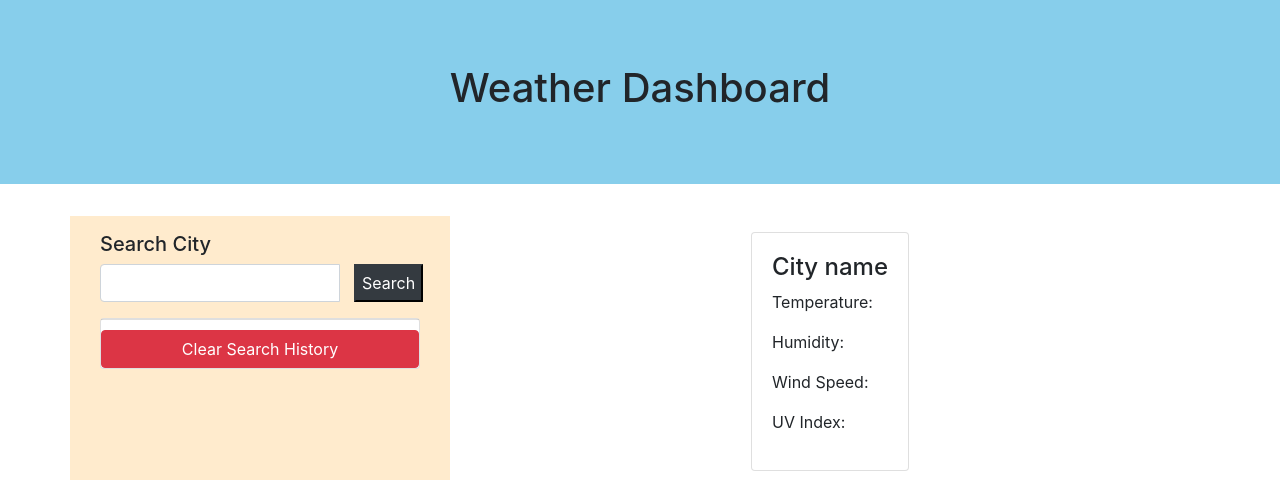
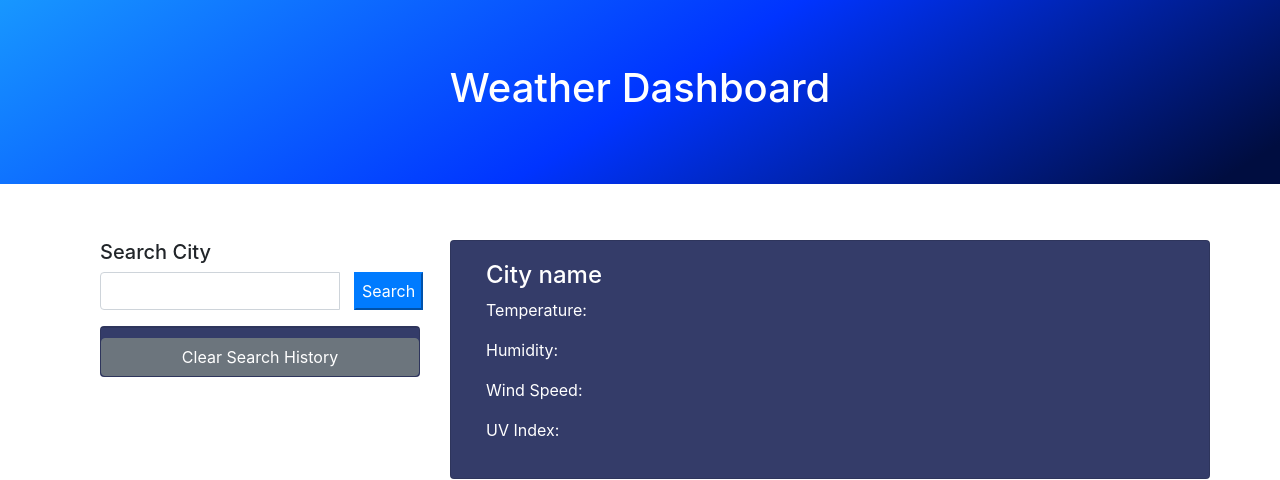
Before and after one commit to lealinnea/Weather-API, a plain HTML site: page index.html in a window 1280 px wide. Shown: the top 480 px of the page. Drawn offline with nearby package versions, Linux system fonts and the light colour scheme; no server answers.

Commit message:
edits to css and html

```diff
--- a/Assets/style.css
+++ b/Assets/style.css
@@ -1,5 +1,7 @@
 
-.navbar {
+.jumbotron {
+  color: white;
+  text-align: center;
   background: rgb(24, 153, 255);
   background: linear-gradient(
     148deg,
@@ -9,25 +11,17 @@
   );
   margin-bottom: 40px;
 }
-.navbar a{
-    color: white;
-    font-weight: bold;
-    font-size: 30px;
 
-}
 .btn{
     margin-top: 10px;
 }
-
-.col{
-    background: rgb(24, 153, 255);
-    background: linear-gradient(
-      148deg,
-      rgba(24, 153, 255, 1) 0%,
-      rgba(0, 52, 255, 1) 51%,
-      rgb(1, 28, 136) 95%
-    );
-    color: white;
+.card{
+  background-color: #343C69;
+  color: white;
+}
+.list-group-item{
+  background-color: #CCCCCC;
+  color: black;
 }
 
 #favorable{
--- a/index.html
+++ b/index.html
@@ -11,7 +11,7 @@
 
 <body>
     <div class="row" >
-        <div class="col-sm-12 jumbotron mb-10" style="background-color: skyblue" >
+        <div class="col-sm-12 jumbotron mb-10"  >
             <header class="text-center h1">Weather Dashboard</header>
         </div>
     </div>
@@ -19,20 +19,20 @@
      <!-- SEARCH PANEL WITH HISTORY -->
     <div class="container">
         <div class="row">
-            <div class="col-sm-4 col-md-4 panel panel-default" style="background-color: blanchedalmond">
+            <div class="col-sm-4 col-md-4 panel panel-default">
                 <div class="panel-body">
                     <div class="container mt-3">
                         <label class="h5" for="citySearch">Search City</label>
                         <div class="input-group mb-2">
                             <input type="text" class="form-control col-md-9 mb-2" id="cityName">
                             <div class="input-group-append col-md-3 mb-2">
-                                <button class="btn-dark" type="button" id="submitSearch">Search</button>
+                                <button class="btn-primary" type="button" id="submitSearch">Search</button>
                             </div>
                         </div>
 
                         <div class="card">
                             <ul class="list-group" id="searchHistory"></ul>
-                            <button type="button" id="clearHistory" class="btn btn-danger btn-block">Clear Search History</button>
+                            <button type="button" id="clearHistory" class="btn btn-secondary btn-block">Clear Search History</button>
                         </div>
                     </div>
                 </div>
@@ -40,7 +40,7 @@
             <!-- MAIN DAY CARD -->
             <div class="col-sm-8 col-md-8">
                 <div class="row">
-                    <div class="card mx-auto my-3 mb-3">
+                    <div class="card mx-auto col-sm-12 col-md-12 my-3 mb-3">
                         <div class="card-body">
                             <p class="h4" id="city">City name</p>
                             <p>Temperature: <span id="temperature"></span></p>
```
